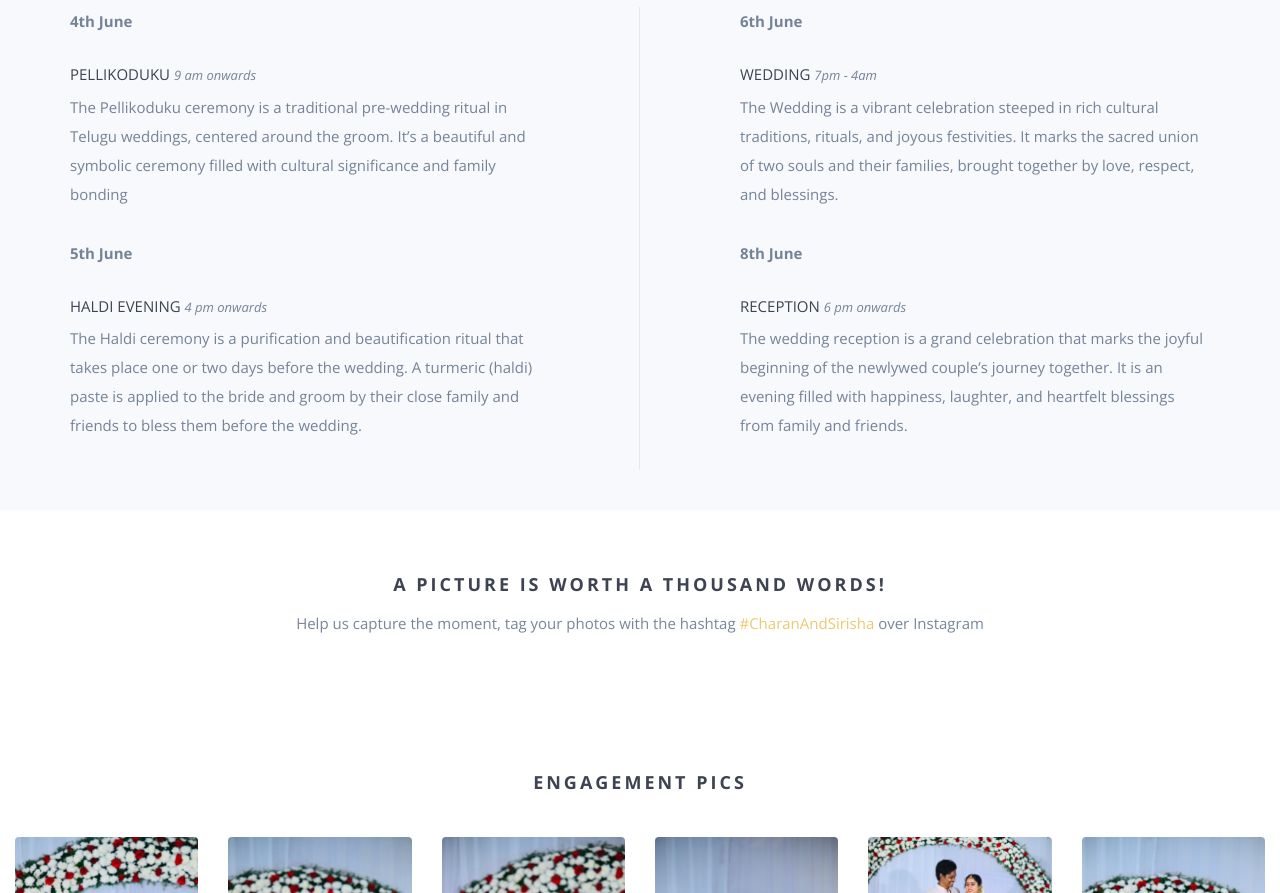
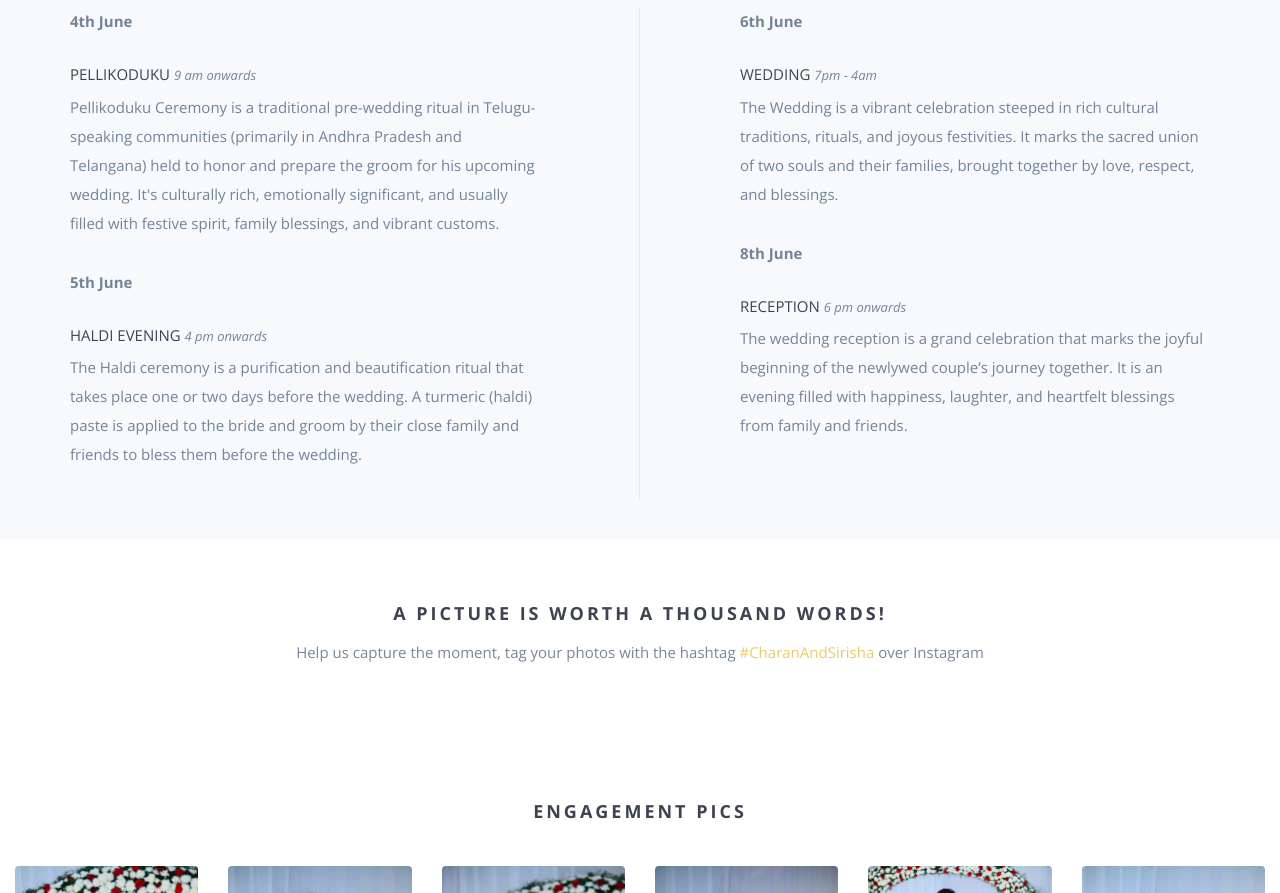
Before and after one commit to SaithanaSriCharan/wedding, a plain HTML site: page index.html in a window 1280 px wide. Shown: the part 1847-2740 px from the top of the page. Drawn offline with nearby package versions, Linux system fonts and the light colour scheme; some packages are replaced by stand-ins of ours; a script that the page names is missing.

Commit message:
pellikoduku desc

```diff
--- a/index.html
+++ b/index.html
@@ -195,9 +195,9 @@ updateCountdown();
                     <p><strong>4th June</strong></p>
 
                     <h5>Pellikoduku <span class="time">9 AM Onwards</span></h5>
-                    <p>The Pellikoduku ceremony is a traditional pre-wedding ritual in Telugu weddings,
-                         centered around the groom. It’s a beautiful and symbolic ceremony filled
-                          with cultural significance and family bonding</p>
+                    <p>Pellikoduku Ceremony is a traditional pre-wedding ritual in Telugu-speaking communities (primarily in Andhra Pradesh and Telangana)
+                         held to honor and prepare the groom for his upcoming wedding.
+                          It's culturally rich, emotionally significant, and usually filled with festive spirit, family blessings, and vibrant customs.</p>
                 </div>
                 <div class="wp5">
                     <p><strong>5th June</strong></p>
```
